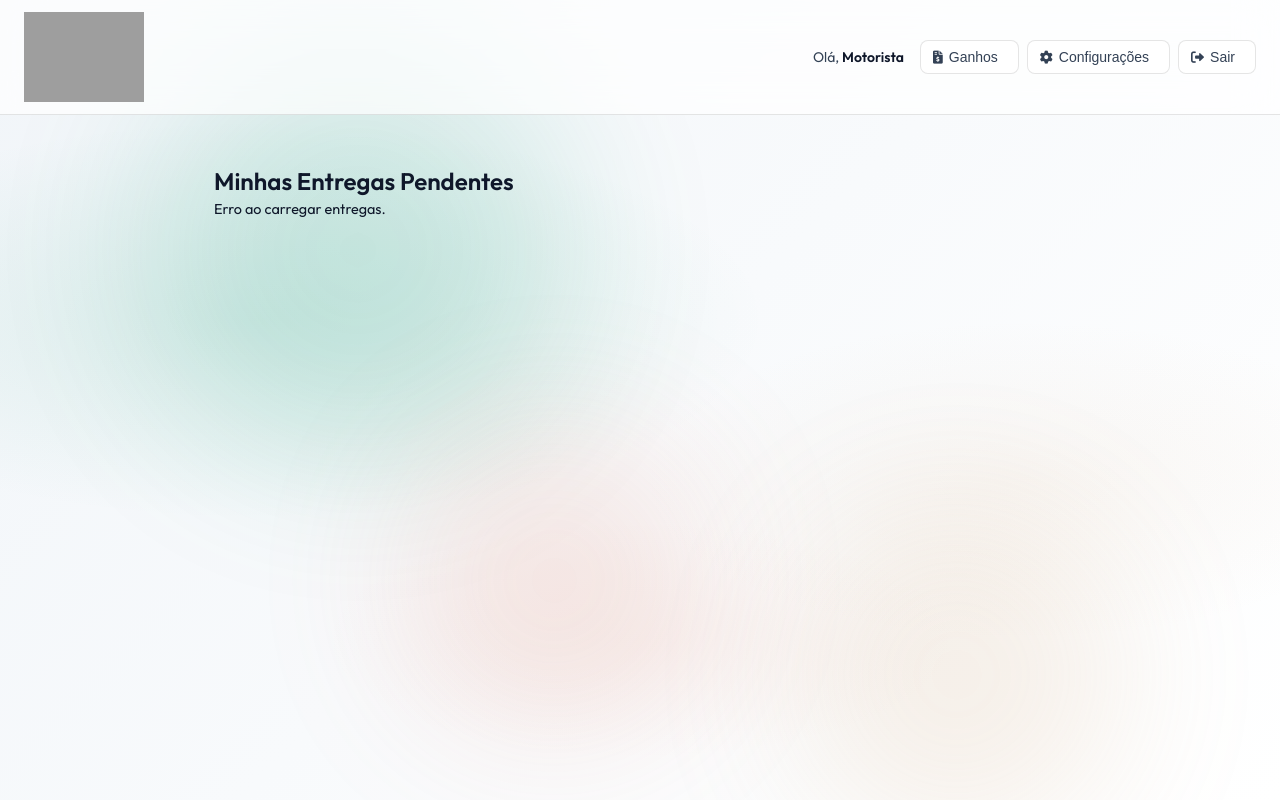
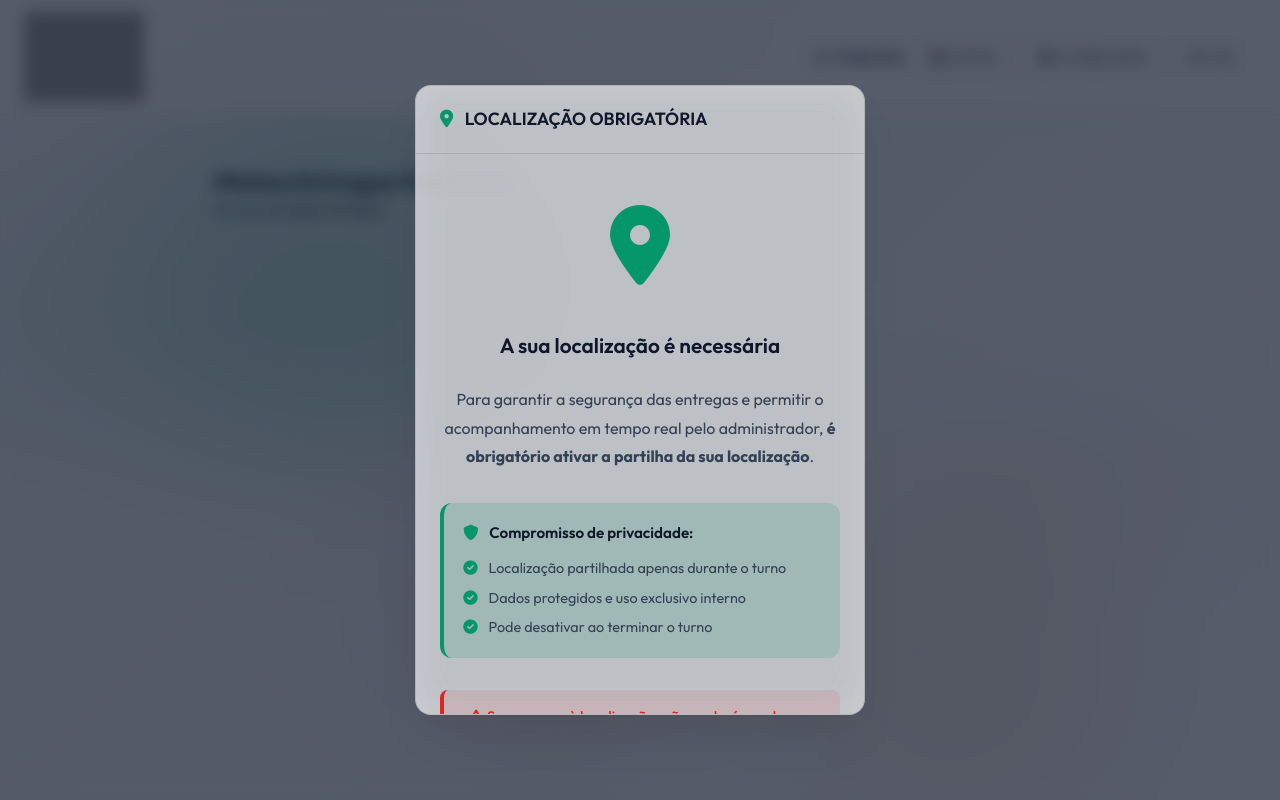
Before and after one commit to Mula-Edmilson/entregaah.mz, a plain HTML site: page painel-de-entrega.html in a window 1280 px wide. Drawn offline with nearby package versions, Linux system fonts and the light colour scheme; no server answers; sample sign-in values are in the browser's storage; grey boxes are pictures that could not be loaded.

Commit message:
Refactor painel-de-entrega.html with new layout and features
Updated the painel-de-entrega.html file with new content and structure, including sections for delivery details, earnings, and location permissions.

```diff
--- a/painel-de-entrega.html
+++ b/painel-de-entrega.html
@@ -186,6 +186,16 @@
                         </button>
                     </div>
                 </form>
+
+                <!-- Secção de Localização -->
+                <div class="form-section" style="margin-top: 2rem;">
+                    <h3><i class="fas fa-map-marker-alt"></i> Localização</h3>
+                    <p class="form-note">A localização é obrigatória para o funcionamento do sistema.</p>
+                    <button id="btn-reativar-localizacao" class="btn btn-secondary">
+                        <i class="fas fa-sync-alt"></i>
+                        Reativar Partilha de Localização
+                    </button>
+                </div>
             </div>
         </section>
 
@@ -247,6 +257,71 @@
         </section>
     </main>
 
+    <!-- MODAL DE PERMISSÃO DE LOCALIZAÇÃO - VERSÃO OBRIGATÓRIA -->
+    <div id="location-permission-modal" class="modal-backdrop">
+        <div class="modal-content" style="max-width: 450px;">
+            <div class="modal-header">
+                <h3><i class="fas fa-map-marker-alt" style="color: var(--emerald); margin-right: 8px;"></i> LOCALIZAÇÃO OBRIGATÓRIA</h3>
+                <!-- Botão de fechar removido propositadamente -->
+            </div>
+            <div class="modal-body" style="text-align: center; padding: 2rem 1.5rem;">
+                <div style="font-size: 5rem; color: var(--emerald); margin-bottom: 1.5rem;">
+                    <i class="fas fa-location-dot"></i>
+                </div>
+
+                <h4 style="margin-bottom: 1.5rem; color: var(--text-primary); font-size: 1.3rem;">
+                    A sua localização é necessária
+                </h4>
+
+                <p style="color: var(--text-secondary); margin-bottom: 2rem; line-height: 1.8; font-size: 1rem;">
+                    Para garantir a segurança das entregas e permitir o acompanhamento em tempo real pelo administrador, <strong>é obrigatório ativar a partilha da sua localização</strong>.
+                </p>
+
+                <div style="background: rgba(5, 150, 105, 0.15); border-radius: 12px; padding: 1.2rem; margin-bottom: 2rem; text-align: left; border-left: 4px solid var(--emerald);">
+                    <p style="color: var(--text-primary); font-size: 0.95rem; margin-bottom: 0.8rem; font-weight: 600;">
+                        <i class="fas fa-shield-alt" style="color: var(--emerald); margin-right: 8px;"></i>
+                        Compromisso de privacidade:
+                    </p>
+                    <p style="color: var(--text-secondary); font-size: 0.9rem; margin-bottom: 0.5rem;">
+                        <i class="fas fa-check-circle" style="color: var(--emerald); margin-right: 8px;"></i>
+                        Localização partilhada apenas durante o turno
+                    </p>
+                    <p style="color: var(--text-secondary); font-size: 0.9rem; margin-bottom: 0.5rem;">
+                        <i class="fas fa-check-circle" style="color: var(--emerald); margin-right: 8px;"></i>
+                        Dados protegidos e uso exclusivo interno
+                    </p>
+                    <p style="color: var(--text-secondary); font-size: 0.9rem;">
+                        <i class="fas fa-check-circle" style="color: var(--emerald); margin-right: 8px;"></i>
+                        Pode desativar ao terminar o turno
+                    </p>
+                </div>
+
+                <div style="background: rgba(220, 38, 38, 0.1); border-radius: 8px; padding: 1rem; margin-bottom: 2rem; border-left: 4px solid var(--danger);">
+                    <p style="color: var(--danger); font-size: 0.95rem; font-weight: 500;">
+                        <i class="fas fa-exclamation-triangle"></i>
+                        Sem acesso à localização, não poderá receber ou realizar entregas.
+                    </p>
+                </div>
+
+                <div class="form-actions" style="flex-direction: column; gap: 12px;">
+                    <button id="allow-location-btn" class="btn btn-primary" style="width: 100%; padding: 14px; font-size: 1.1rem;">
+                        <i class="fas fa-check-circle"></i>
+                        PERMITIR LOCALIZAÇÃO
+                    </button>
+                    <button id="deny-location-btn" class="btn btn-secondary" style="width: 100%; padding: 14px; font-size: 1rem;">
+                        <i class="fas fa-times-circle"></i>
+                        NEGAR (não recomendado)
+                    </button>
+                </div>
+
+                <p id="location-permission-note" style="font-size: 0.9rem; color: var(--danger); margin-top: 1.5rem; display: none; font-weight: 500;">
+                    <i class="fas fa-exclamation-triangle"></i>
+                    A localização é OBRIGATÓRIA. O sistema não funcionará sem ela.
+                </p>
+            </div>
+        </div>
+    </div>
+
     <!-- Alert Modal -->
     <div id="custom-alert-modal" class="modal-backdrop hidden">
         <div class="modal-content modal-alert">
@@ -263,13 +338,12 @@
         </div>
     </div>
 
-    <!-- Scripts -->
-     <script src="templatemo-glass-admin-script.js"></script>  <!-- PRIMEIRO -->
+    <!-- Scripts - ORDEM CORRETA -->
+    <script src="templatemo-glass-admin-script.js"></script>
     <script src="js/common/api.js"></script>
     <script src="js/common/auth.js"></script>
     <script src="js/common/ui.js"></script>
     <script src="js/driver/driverTracking.js"></script>
     <script src="js/driver/driver.js"></script>
-
 </body>
 </html>
```
